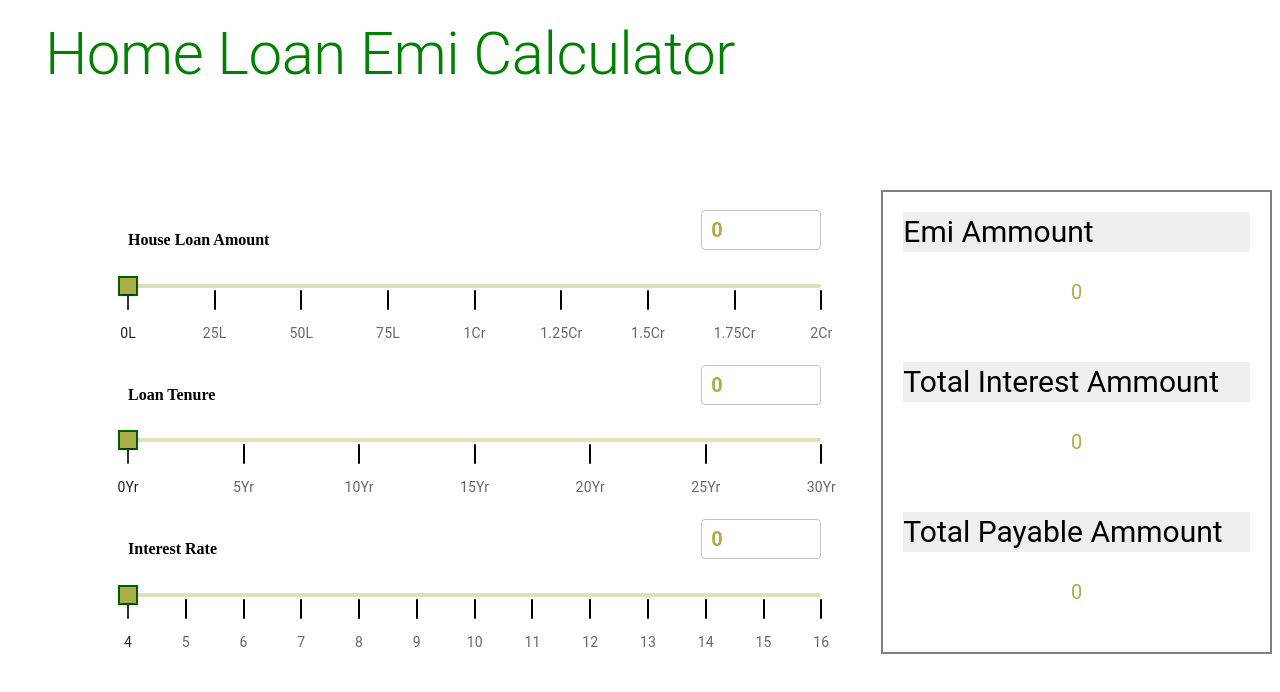
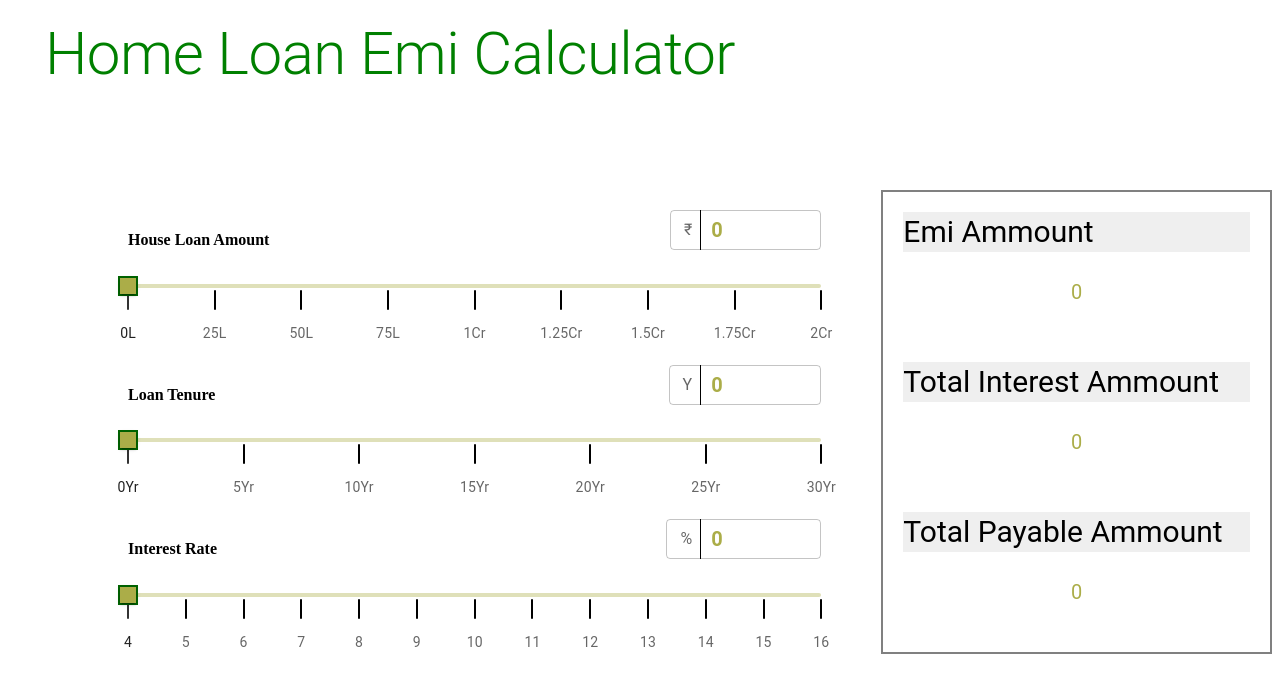
Before and after one commit to buttaRahul/emi-calculator, a React (Create React App) app in the folder emi-calculator/: page / in a window 1280 px wide. Shown: the top 692 px of the page. Built offline with nearby package versions, Linux system fonts and the light colour scheme.

Commit message:
Imporved Textfield with Prefix Icons

```diff
--- a/emi-calculator/src/components/PriceInputComponent.jsx
+++ b/emi-calculator/src/components/PriceInputComponent.jsx
@@ -1,10 +1,10 @@
-import { Box } from '@mui/material'
+import { Box, InputAdornment } from '@mui/material'
 import React, { useContext } from 'react'
 import PriceSlider from './PriceSlider'
-import { CustomTextField } from '../styled-components/CustomTextField'
+import { CustomTextField } from '../styledComponents/CustomTextField'
 import { EMIContext } from '../data/EMIContextProvider'
 
-const PriceInputComponent = ({markings,title,cf = 1,name}) => {
+const PriceInputComponent = ({markings,title,cf = 1,name,symbol}) => {
 
   const {values,updateValues} = useContext(EMIContext)
   const value = values[name]
@@ -18,8 +18,11 @@ const PriceInputComponent = ({markings,title,cf = 1,name}) => {
           <h4>
             {title}
           </h4>
-          {/* <TextField /> */}
-          <CustomTextField onChange={(e)=>{handleInput(e)}} value={value}/>
+          <CustomTextField onChange={(e)=>{handleInput(e)}} value={value} InputProps={{
+              startAdornment: (
+                <InputAdornment position="start">{symbol}</InputAdornment>
+              ),
+            }}/>
 
       </Box>
         <PriceSlider  markings = {markings} name={name} cf={cf} />
--- a/emi-calculator/src/components/PriceInputContainer.jsx
+++ b/emi-calculator/src/components/PriceInputContainer.jsx
@@ -6,9 +6,9 @@ import { priceMarkings, rateMarkings, tenureMarkings } from '../data/markings'
 const PriceInputContainer = ({updateValues}) => {
   return (
     <Box width={'700px'} display={'flex'} flexDirection={'column'} gap={5} padding={'20px'}>
-        <PriceInputComponent markings = {priceMarkings} title={'House Loan Amount'} cf = {100000} updateValues={updateValues} name = 'ammount'/>
-        <PriceInputComponent markings={tenureMarkings} title={'Loan Tenure'} updateValues={updateValues} name = 'tenure'/>
-        <PriceInputComponent markings={rateMarkings} title={'Interest Rate'} updateValues={updateValues} name = 'rate'/>
+        <PriceInputComponent markings = {priceMarkings} title={'House Loan Amount'} cf = {100000} updateValues={updateValues} name = 'ammount' symbol = '₹'/>
+        <PriceInputComponent markings={tenureMarkings} title={'Loan Tenure'} updateValues={updateValues} name = 'tenure' symbol = 'Y'/>
+        <PriceInputComponent markings={rateMarkings} title={'Interest Rate'} updateValues={updateValues} name = 'rate' symbol = '%'/>
 
     </Box>
   )
--- a/emi-calculator/src/components/PriceSlider.jsx
+++ b/emi-calculator/src/components/PriceSlider.jsx
@@ -1,7 +1,8 @@
 import React, { useContext } from "react";
 
-import { CustomStyledSlider } from "../styled-components/CustomStyledSlider";
+
 import { EMIContext } from "../data/EMIContextProvider";
+import { CustomStyledSlider } from "../styledComponents/CustomStyledSlider";
 
 const PriceSlider = ({ markings, name, cf }) => {
   const { values, updateValues } = useContext(EMIContext);
--- a/emi-calculator/src/styled-components/CustomTextField.jsx
+++ b/emi-calculator/src/styledComponents/CustomTextField.jsx
@@ -5,6 +5,7 @@ export const CustomTextField = styled(TextField)({
     "& .MuiInputBase-input":{
         width:'100px',
         height:'30px',
+        borderLeft:'1px solid black',
         padding:'5px 10px',
         fontWeight:'bold',
         color:'#ABAD48',
```
Also changed, not shown: emi-calculator/src/styledComponents/CustomStyledSlider.jsx (renamed from emi-calculator/src/styled-components/CustomStyledSlider.jsx).
